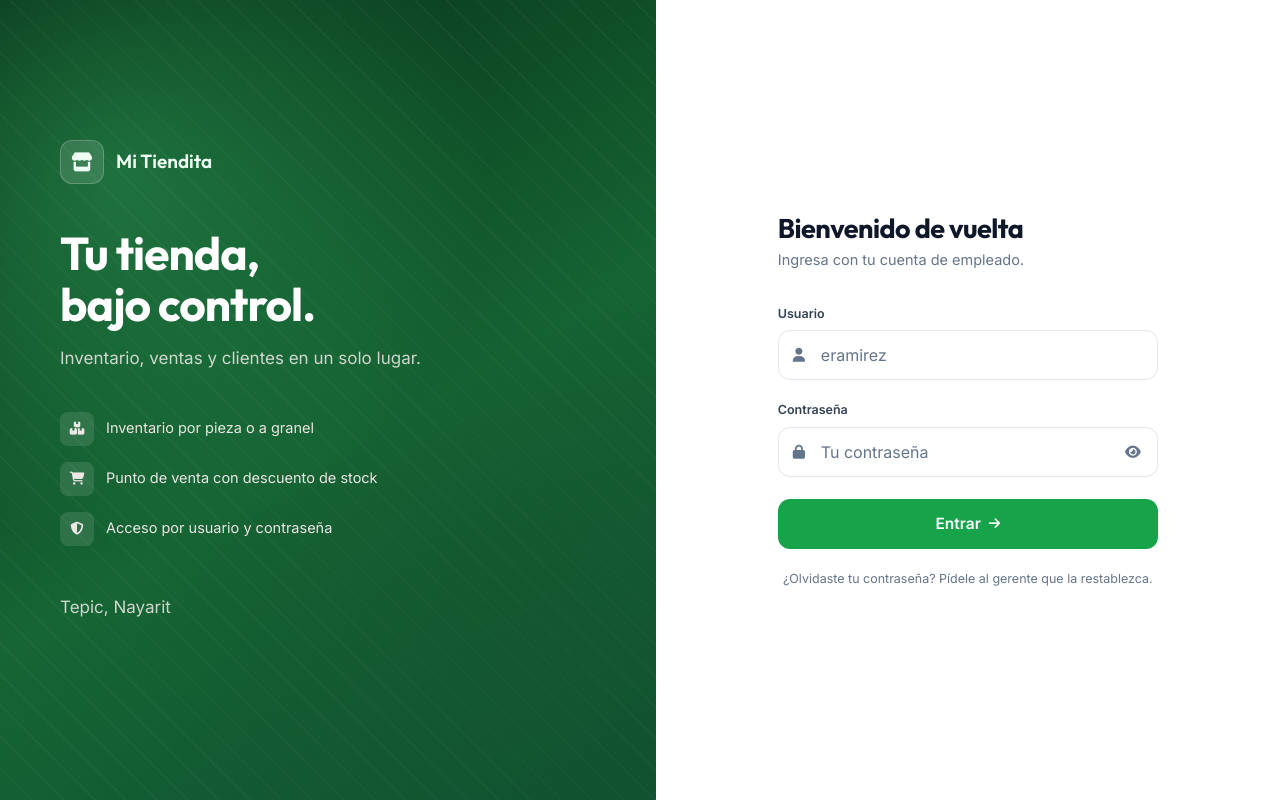
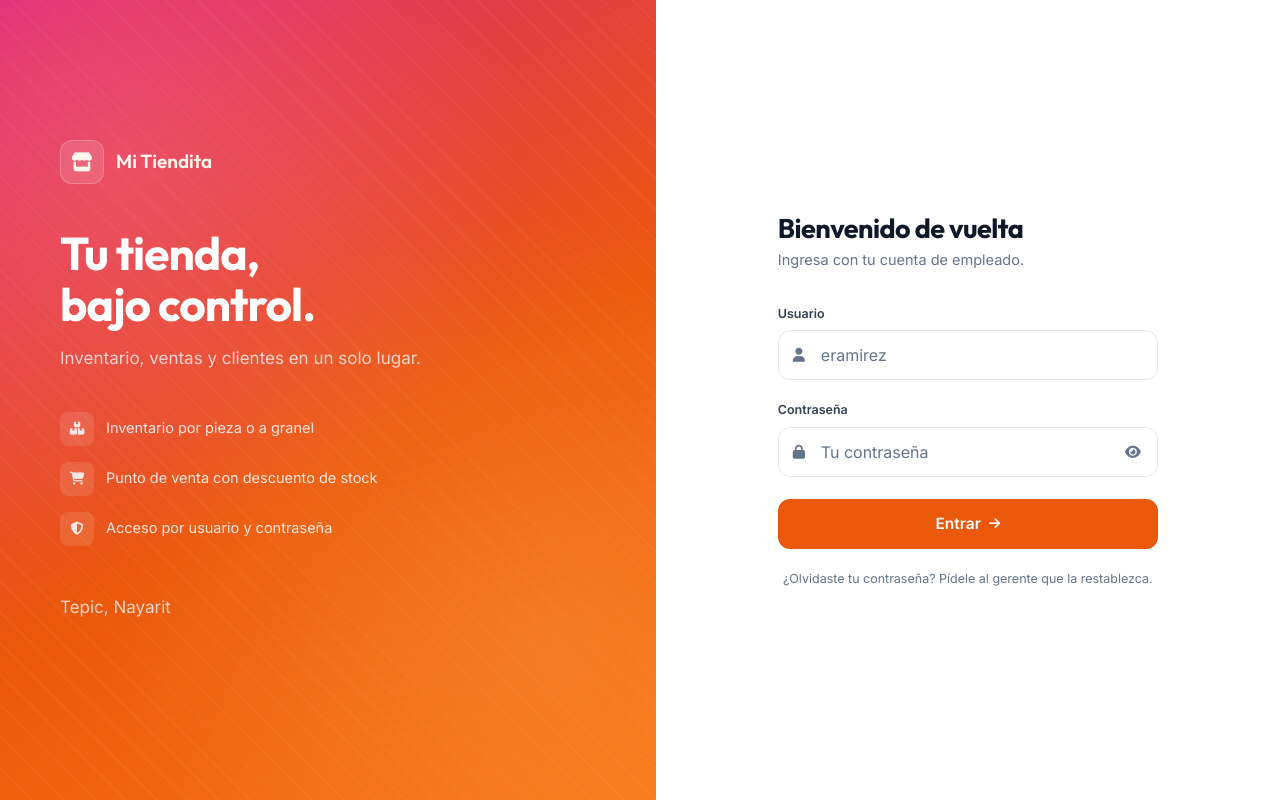
Before and after one commit to antonioelias004/ProyectoNoSQL, a plain HTML site: page Frontend/index.html in a window 1280 px wide. Drawn offline with Linux system fonts and the light colour scheme.

Commit message:
Cambia el color de marca de verde a naranja y renueva el fondo del login

```diff
--- a/Frontend/estilos.css
+++ b/Frontend/estilos.css
@@ -6,17 +6,19 @@
    ========================================================== */
 
 :root {
-    /* ---- Marca (verde) ---- */
-    --verde-50:  #f0fdf4;
-    --verde-100: #dcfce7;
-    --verde-200: #bbf7d0;
-    --verde-300: #86efac;
-    --verde-400: #4ade80;
-    --verde-500: #22c55e;
-    --verde-600: #16a34a;
-    --verde-700: #15803d;
-    --verde-800: #166534;
-    --verde-900: #14532d;
+    /* ---- Marca (naranja claro) ----
+       Los nombres siguen siendo --verde-* para no tocar el resto del
+       archivo; lo que cambio son los valores. */
+    --verde-50:  #fff7ed;
+    --verde-100: #ffedd5;
+    --verde-200: #fed7aa;
+    --verde-300: #fdba74;
+    --verde-400: #fb923c;
+    --verde-500: #f97316;
+    --verde-600: #ea580c;
+    --verde-700: #c2410c;
+    --verde-800: #9a3412;
+    --verde-900: #7c2d12;
 
     /* ---- Neutros ---- */
     --gris-0:   #ffffff;
@@ -152,7 +154,7 @@ button { cursor: pointer; }
     border-radius: var(--r-md);
     background: linear-gradient(140deg, var(--verde-500), var(--verde-700));
     color: #fff; font-size: 18px;
-    box-shadow: 0 6px 16px rgba(22,163,74,.35);
+    box-shadow: 0 6px 16px rgba(234,88,12,.35);
 }
 .logo h2 { font-size: 16px; color: var(--gris-900); }
 .logo span { font-size: 11px; color: var(--texto-suave); letter-spacing: .06em; text-transform: uppercase; }
@@ -232,7 +234,7 @@ button { cursor: pointer; }
     background: var(--verde-600); color: #fff; font-weight: 600;
     transition: background var(--rapido), box-shadow var(--rapido);
 }
-.btn-search:hover { background: var(--verde-700); box-shadow: 0 4px 12px rgba(22,163,74,.28); }
+.btn-search:hover { background: var(--verde-700); box-shadow: 0 4px 12px rgba(234,88,12,.28); }
 
 .usuario { display: flex; align-items: center; gap: var(--e3); margin-left: auto; }
 .usuario > i { font-size: 30px; color: var(--gris-300); }
@@ -293,7 +295,7 @@ button { cursor: pointer; }
     display: grid; place-items: center;
     border-radius: var(--r-md); color: #fff; font-size: 18px;
 }
-.icono.verde   { background: linear-gradient(140deg, var(--verde-500), var(--verde-700)); box-shadow: 0 6px 14px rgba(22,163,74,.30); }
+.icono.verde   { background: linear-gradient(140deg, var(--verde-500), var(--verde-700)); box-shadow: 0 6px 14px rgba(234,88,12,.30); }
 .icono.morado  { background: linear-gradient(140deg, #a78bfa, #7c3aed); box-shadow: 0 6px 14px rgba(139,92,246,.30); }
 .icono.naranja { background: linear-gradient(140deg, #fb923c, #ea580c); box-shadow: 0 6px 14px rgba(249,115,22,.30); }
 .icono.rosa    { background: linear-gradient(140deg, #f472b6, #db2777); box-shadow: 0 6px 14px rgba(236,72,153,.30); }
@@ -384,7 +386,7 @@ button { cursor: pointer; }
 .btn-principal:hover { filter: brightness(.92); }
 .btn-principal:active { transform: scale(.98); }
 
-.verde-bg   { background: var(--verde-700); box-shadow: 0 4px 12px rgba(22,163,74,.26); }
+.verde-bg   { background: var(--verde-700); box-shadow: 0 4px 12px rgba(234,88,12,.26); }
 .morado-bg  { background: var(--morado);   box-shadow: 0 4px 12px rgba(124,58,237,.26); }
 .naranja-bg { background: var(--naranja);  box-shadow: 0 4px 12px rgba(194,65,12,.26); }
 .azul-bg    { background: var(--azul);     box-shadow: 0 4px 12px rgba(37,99,235,.26); }
@@ -537,7 +539,7 @@ tbody td small { display: block; font-size: 11.5px; color: var(--texto-tenue); m
 
 .login-marca {
     position: relative; overflow: hidden;
-    background: linear-gradient(150deg, #052e16 0%, var(--verde-800) 55%, #0f5132 100%);
+    background: linear-gradient(150deg, #db2777 0%, var(--verde-600) 55%, var(--verde-500) 100%);
     color: var(--verde-50);
     display: flex; align-items: center;
     padding: var(--e12) 60px;
@@ -545,9 +547,9 @@ tbody td small { display: block; font-size: 11.5px; color: var(--texto-tenue); m
 .login-marca-fondo {
     position: absolute; inset: 0; pointer-events: none;
     background-image:
-        radial-gradient(circle at 18% 22%, rgba(74,222,128,.30), transparent 45%),
-        radial-gradient(circle at 82% 78%, rgba(20,83,45,.55), transparent 50%),
-        repeating-linear-gradient(45deg, rgba(255,255,255,.03) 0 2px, transparent 2px 22px);
+        radial-gradient(circle at 18% 20%, rgba(251,113,133,.40), transparent 48%),
+        radial-gradient(circle at 84% 82%, rgba(251,146,60,.45), transparent 52%),
+        repeating-linear-gradient(45deg, rgba(255,255,255,.04) 0 2px, transparent 2px 22px);
 }
 .login-marca-contenido { position: relative; max-width: 460px; }
 .login-marca-logo {
@@ -617,7 +619,7 @@ tbody td small { display: block; font-size: 11.5px; color: var(--texto-tenue); m
     font-size: 15.5px; font-weight: 600;
     transition: background var(--rapido), transform var(--rapido), box-shadow var(--rapido);
 }
-.btn-login:hover:not(:disabled) { background: var(--verde-700); box-shadow: 0 8px 22px rgba(22,163,74,.32); }
+.btn-login:hover:not(:disabled) { background: var(--verde-700); box-shadow: 0 8px 22px rgba(234,88,12,.32); }
 .btn-login:active:not(:disabled) { transform: scale(.985); }
 .btn-login:disabled { opacity: .6; cursor: not-allowed; }
 .btn-login i { font-size: 13px; transition: transform var(--rapido); }
```
